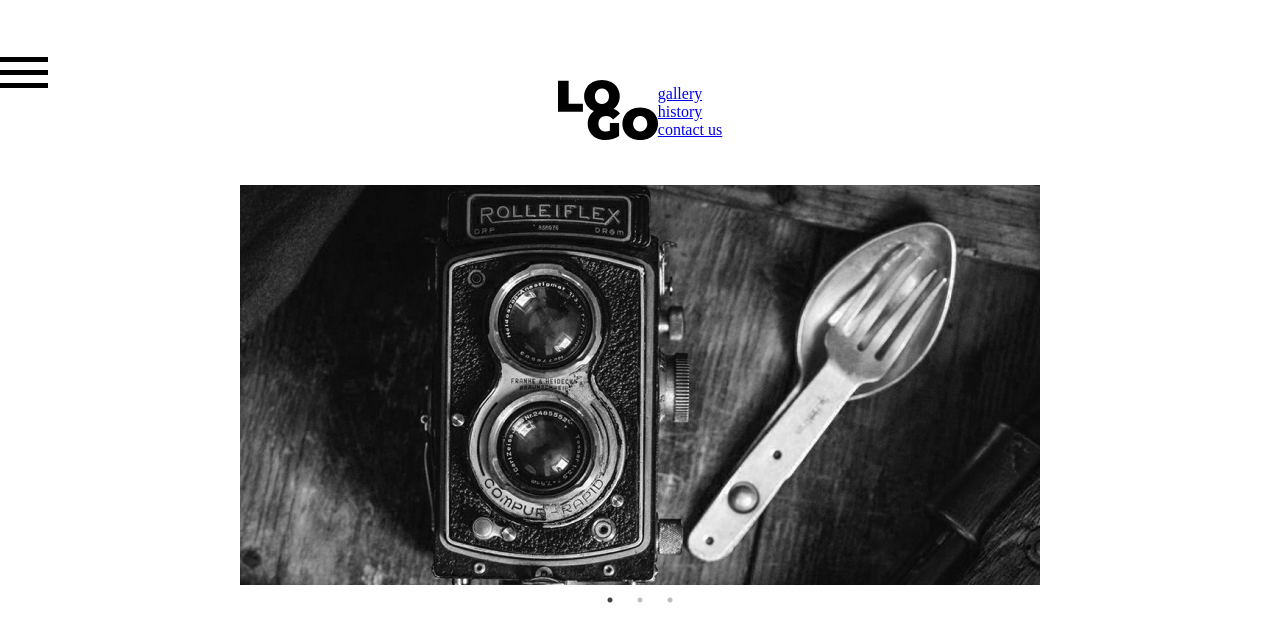
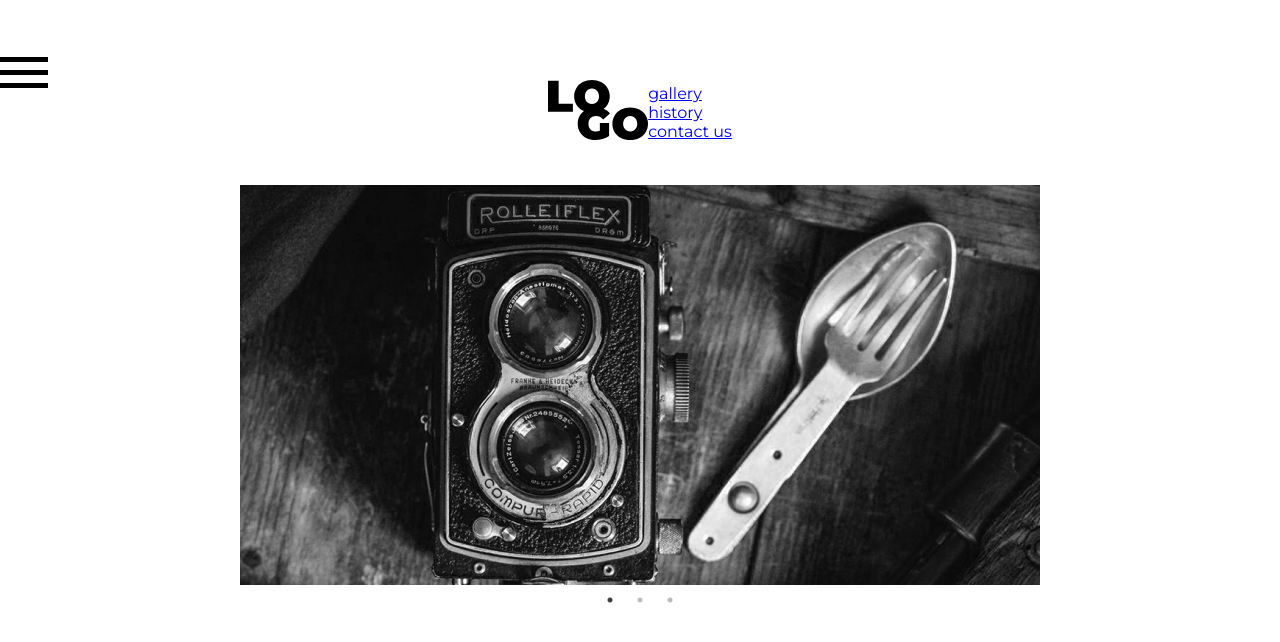
Before and after one commit to anastasiia-ponomarenko/adaptive, a plain HTML site: page index.html in a window 1280 px wide. Drawn offline with Linux system fonts and the light colour scheme; files whose address does not match are found by name.

Commit message:
added font

```diff
--- a/css/styles.css
+++ b/css/styles.css
@@ -7,6 +7,10 @@
 	list-style: none;
 }
 
+body {
+    font-family: 'Montserrat', sans-serif;
+    font-weight: 400;
+ }
 .header-inner {
 	padding: 80px 0 41px 0;
 	display: flex;
--- a/index.html
+++ b/index.html
@@ -2,12 +2,17 @@
 <html>
     <head>
         <meta charset="UTF-8" />
-        <title>Box Model Practise</title>
+        <title>Adaptive</title>
+        <meta name="viewport" content="width=device-width,initial-scale=1">
+        <link href="https://fonts.googleapis.com/css2?family=Montserrat&display=swap" rel="stylesheet">
+        <link rel="shortcut icon" type="image/png" href="img/favicon.ico"/>
         <link rel="stylesheet" href="css/slick.css">
         <link rel="stylesheet" href="css/slick-theme.css">
         <link rel="stylesheet" href="css/styles.css">
+
     </head>
     <body>
+        <div id="container">
         <header class="header" id="header">
             <div class="header-inner">
                 <button id="burger-icon" class="burger-icon">
@@ -41,5 +46,6 @@
                 });
             });
         </script>
+        </div>
     </body>
 </html>
```
Also changed, not shown: img/favicon.ico (added), 1 other file.
